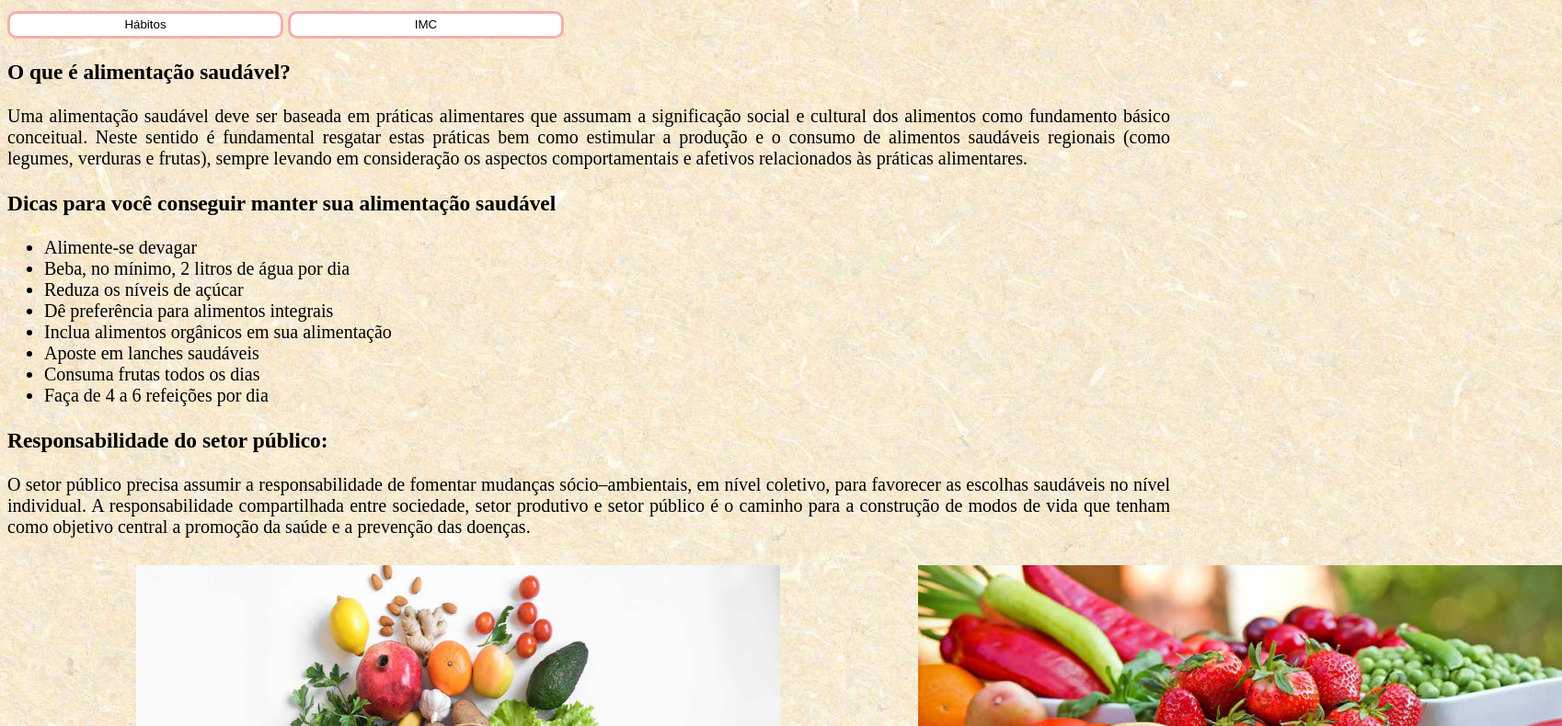
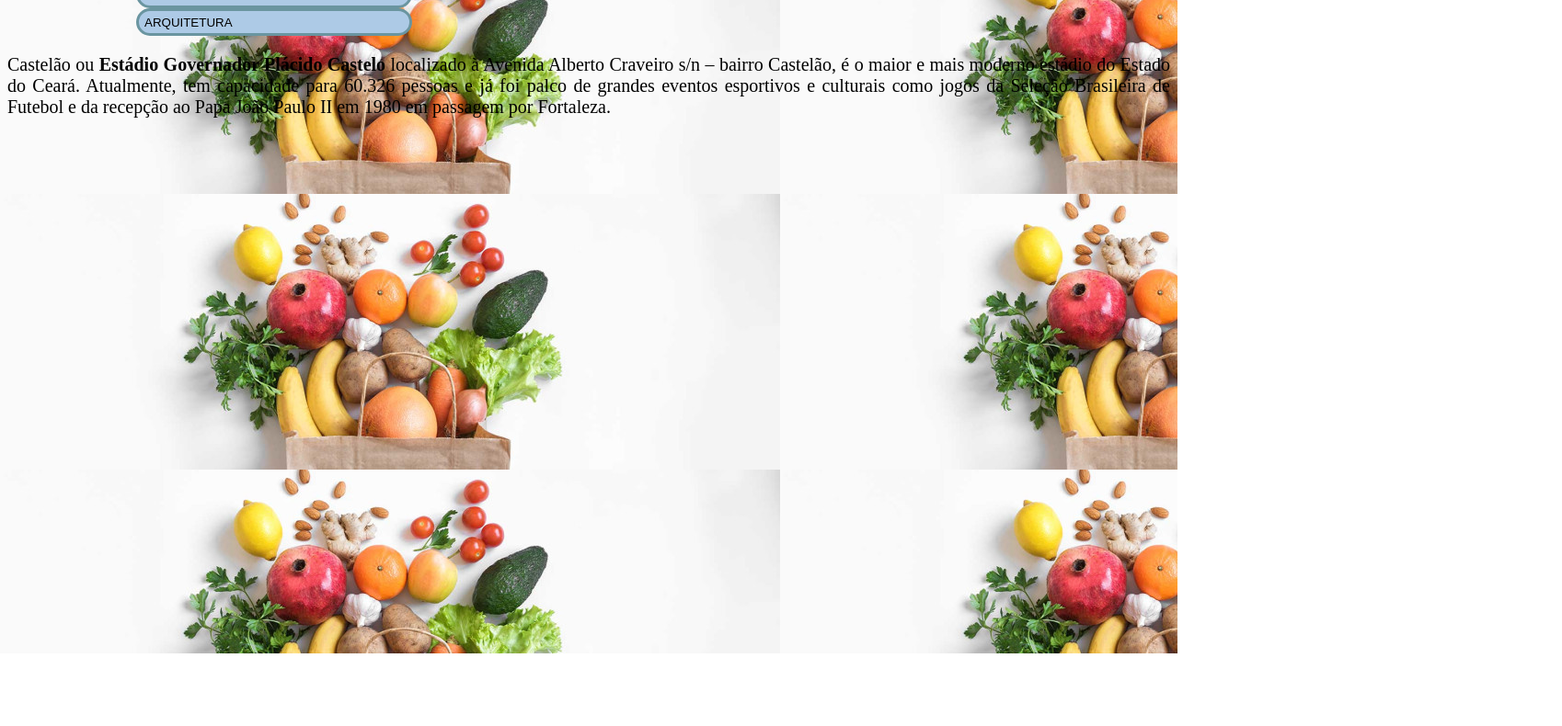
Before and after one commit to mariathaispf/comer_bem, a plain HTML site: page index.html in a window 1280 px wide. Shown: the part 89-879 px from the top of the page at 92% size, 1698 px wide, since content can reach past the window. After the commit the page ends 800 px from the top, so only its background shows below. Drawn offline with Linux system fonts and the light colour scheme.

Commit message:
Add files via upload

```diff
--- a/css/style.css
+++ b/css/style.css
@@ -1,31 +1,42 @@
 body{
-    background-image: url("../img/fundo_bege4.jpg");
+    background-image: url("../img/img3.jpg");
     font-size: 20px;
 }
 .imagem{
-    margin: 10px 50px 0px 100px;
+    margin: 0px 0px 0px 0px;
 }
-.img2{
-    margin: 10px 50px 0px 100px;
-}
+
 img{
 
-    width: 700px;
-    height: 300px;
 
+    width: 1800px;
+    height: 800px;
+    border: 20px solid rgb(92, 89, 89);
+    border-radius: 4px;
 
+}
+a{
+    text-decoration: none;
+    text-align: center;
+    align-items: center;
 }
 p{
     text-align: justify;
     margin-top: 20px;
 }
+
+.foto{
+    display: flex;
+}
 button{
     width: 300px;
     height: 30px;
-    border: 3px solid rgb(243, 175, 175);
-    background-color: rgb(255, 255, 255);
-    border-radius: 10px;
+    border: 3px solid rgb(106, 149, 160);
+    background-color: rgb(173, 202, 230);
+    border-radius: 70px;
+    margin-left: 140px;
+    display: flex;
+    text-align: center;
+    align-items: center;
+
 }
-.foto{
-    display: flex;
-}
--- a/index.html
+++ b/index.html
@@ -1,49 +1,21 @@
 <!DOCTYPE html>
 <html lang="pt">
 <head>
-    <title>Comer bem</title>
+    <meta charset="UTF-8">
+    <title>Castelão</title>
     <link rel="stylesheet" href="css/style.css">
-    <meta charset="utf-8"/>
 </head>
 <body>
-    <h1> Alimentação Saudável </h1>
-    <a href="html/habitos.html"><button>Hábitos</button></a>
-    <a href="html/imc.html"><button>IMC</button></a>
-    <h3>O que é alimentação saudável?</h3>
-    <p>Uma alimentação saudável deve ser baseada em práticas alimentares que assumam a significação social e cultural dos alimentos como fundamento básico conceitual. Neste sentido é fundamental resgatar estas práticas bem como estimular a produção e o consumo de alimentos saudáveis regionais (como legumes, verduras e frutas),
-        sempre levando em consideração os aspectos comportamentais e afetivos relacionados às práticas alimentares.</p>
-    <h3>Dicas para você conseguir manter sua alimentação saudável</h3>
-    <ul>
-        <li>
-            Alimente-se devagar
-        </li>
-        <li>
-            Beba, no mínimo, 2 litros de água por dia
-        </li>
-        <li>
-             Reduza os níveis de açúcar
-        </li>
-        <li>
-            Dê preferência para alimentos integrais
-        </li>
-        <li>
-            Inclua alimentos orgânicos em sua alimentação
-        </li>
-        <li>
-            Aposte em lanches saudáveis
-        </li>
-        <li>
-            Consuma frutas todos os dias
-        </li>
-        <li>
-             Faça de 4 a 6 refeições por dia
-        </li>
-    </ul>
-    <h3>Responsabilidade do setor público:</h3>
-    <p>O setor público precisa assumir a responsabilidade de fomentar mudanças sócio–ambientais, em nível coletivo, para favorecer as escolhas saudáveis no nível individual. A responsabilidade compartilhada entre sociedade, setor produtivo e setor público é o caminho para a construção de modos de vida que tenham como objetivo
-        central a promoção da saúde e a prevenção das doenças.</p>
-        <ul class="foto"><div class="imagem"> <img src="img/img3.jpg" alt=""></div>
-            <div class="img2"> <img src="img/img5.jpg" alt=""></div></ul>
+
+
+        <a href="historia.html"><button>HISTÓRIA</button></a>
+        <a href="html/eventos.html"><button>EVENTOS</button></a>
+        <a href="html/html.html"><button>VISITAS</button></a>
+        <a href="html/html1.html"><button>ARQUITETURA</button></a>
+
+        <p>Castelão ou <b>Estádio Governador Plácido Castelo</b> localizado à Avenida Alberto Craveiro s/n – bairro Castelão, é o maior e mais moderno estádio do Estado do Ceará. Atualmente, tem capacidade
+            para 60.326 pessoas e já foi palco de grandes eventos esportivos e culturais como jogos da Seleção Brasileira de Futebol e da recepção ao Papa João Paulo II em 1980 em passagem por Fortaleza.</p>
+
 
 </body>
 </html>
```
Also changed, not shown: css/arquitetura.css (added), css/eventos.css (added), css/historia.css (added), css/visitas.css (added).
